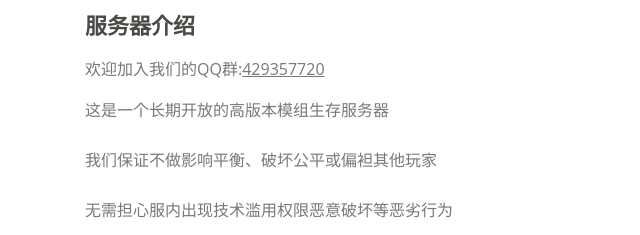
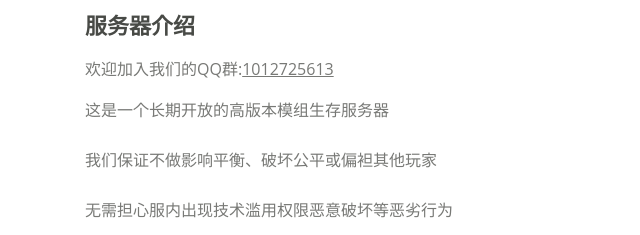
Before and after one commit to banchen21/redbf, a plain HTML site: page forgeserver.html in a window 1280 px wide. Shown: the part 765-1000 px from the top of the page, 0-640 px from the left. Drawn offline with Linux system fonts and the light colour scheme.

Commit message:
Update forgeserver.html

```diff
--- a/forgeserver.html
+++ b/forgeserver.html
@@ -78,7 +78,7 @@
                                 href="https://www.123865.com/s/Jl5KVv-UAYud?提取码:6666">123云盘</a>(提取码6666)</p>
                         <h3>服务器介绍</h3>
                         <p>欢迎加入我们的QQ群:<a target="_blank"
-                                href="http://qm.qq.com/cgi-bin/qm/qr?_wv=1027&k=tXZZEb2v7LrNhllJGzDGM79wcBtHyeu3&authKey=201Io4BQYU%2B24h72bXS3RlR46z1mYpILVQwoIsS48bFnaTRXXbOzplgXqpoCLV6a&noverify=0&group_code=1012725613">429357720</a>
+                                href="http://qm.qq.com/cgi-bin/qm/qr?_wv=1027&k=tXZZEb2v7LrNhllJGzDGM79wcBtHyeu3&authKey=201Io4BQYU%2B24h72bXS3RlR46z1mYpILVQwoIsS48bFnaTRXXbOzplgXqpoCLV6a&noverify=0&group_code=1012725613">1012725613</a>
                         </p>
                         <p>
                             这是一个长期开放的高版本模组生存服务器<br><br>
```
